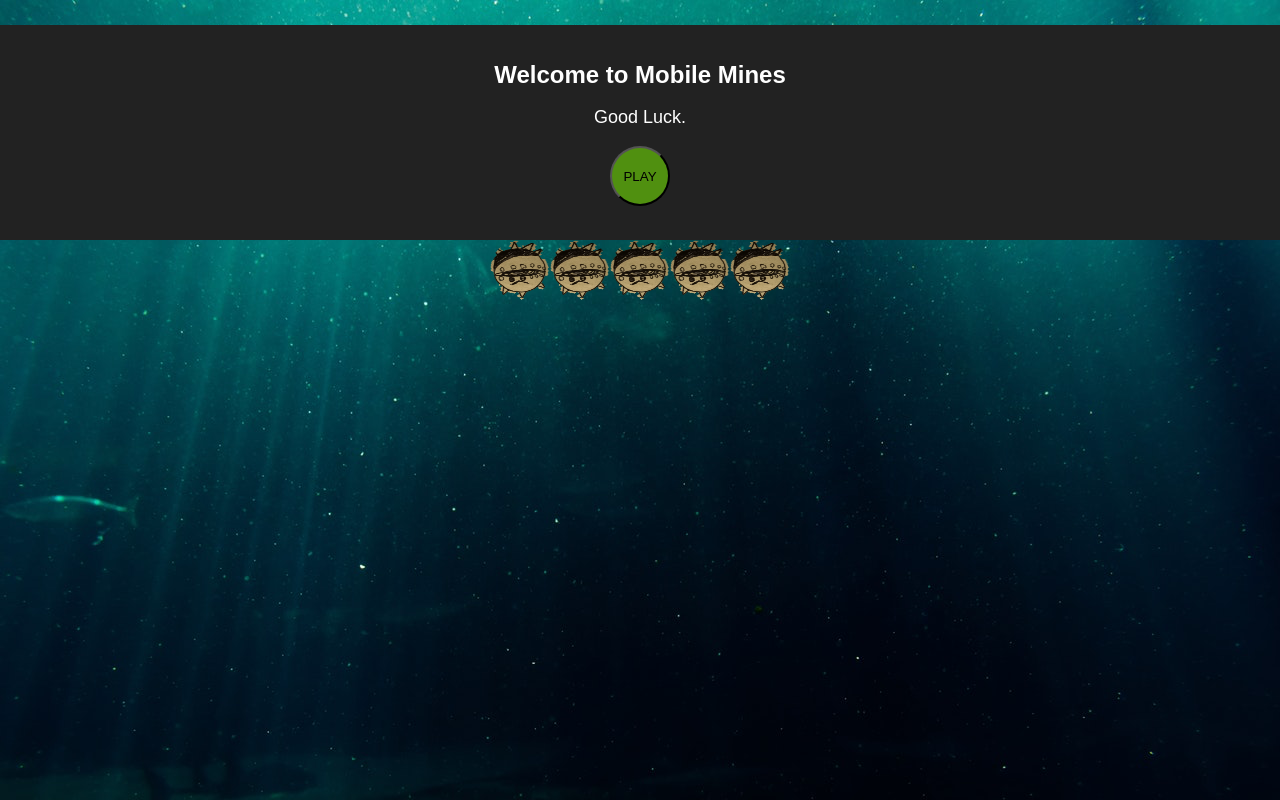
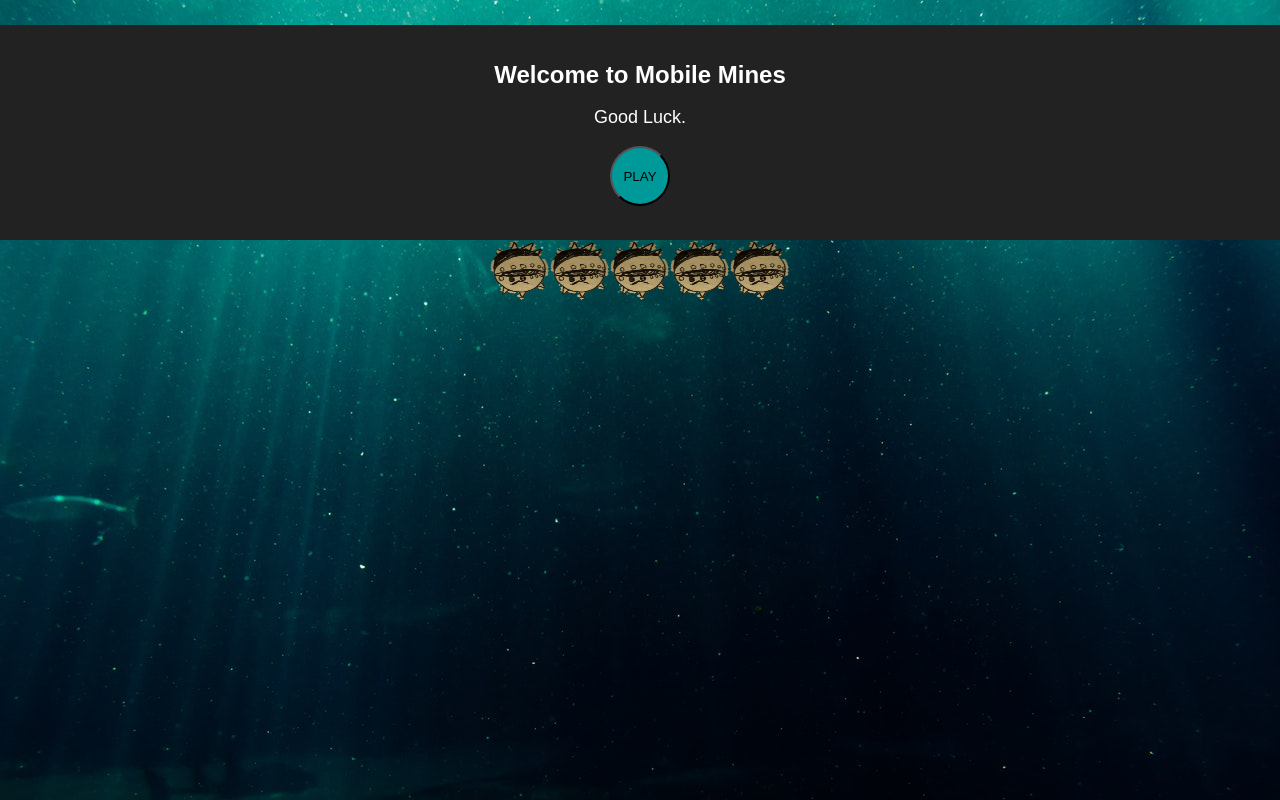
Before and after one commit to Neidley/mobile-mines, a React (Create React App) app in the folder client/: page / in a window 1280 px wide. Built offline with nearby package versions, Linux system fonts and the light colour scheme.

Commit message:
changed play button color to suit the ocean vibes

```diff
--- a/client/src/App.css
+++ b/client/src/App.css
@@ -53,7 +53,7 @@
   border-radius: 50%;
   text-decoration-color: #000000;
   text-size: 50px;
-  background-color: #509010;
+  background-color: #009999;
 }
 
 .play:active {
```
